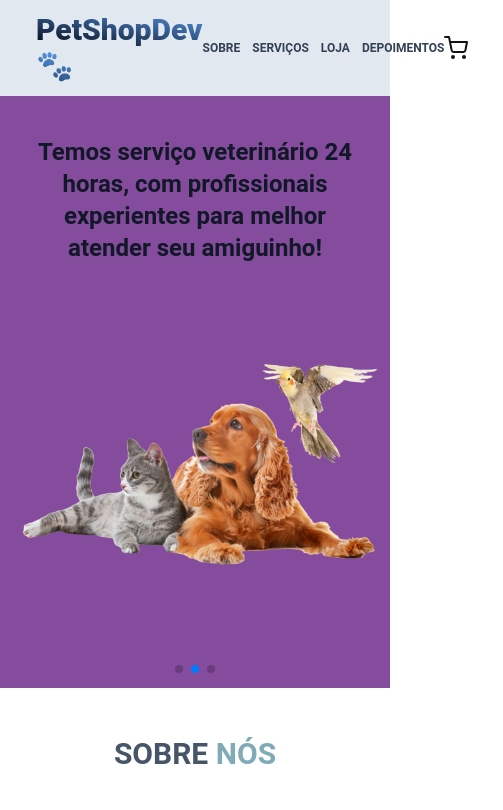
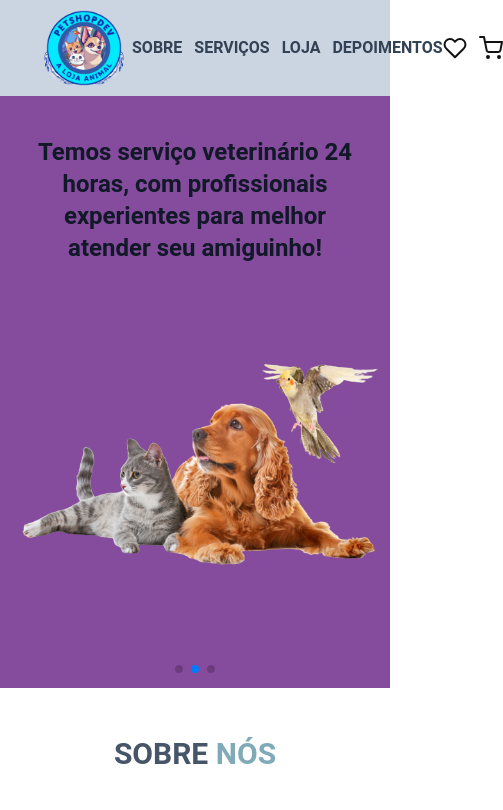
Before and after one commit to alexdev613/devpetshop-to-deploy, a React (Vite) app: page / in a window 390 px wide. Shown: the top 810 px of the page, 503 px wide, since content can reach past the window. Built offline with nearby package versions, Linux system fonts and the light colour scheme.

Commit message:
feat: mudançãos no Header e adicionei imagem da logo

```diff
--- a/src/components/Header/index.tsx
+++ b/src/components/Header/index.tsx
@@ -1,43 +1,40 @@
 import { Link } from "react-router-dom";
-import { FiShoppingCart } from "react-icons/fi";
+import { FiHeart, FiShoppingCart } from "react-icons/fi";
 import { useContext } from "react";
 import { CartContext } from "../../contexts/CartContext";
+import logo from '../../assets/logopet.png';
 
 export function Header() {
 
   const {cartAmount} = useContext(CartContext);
 
   return (
-    <header className="w-full px-4 bg-slate-200 ">
+    <header className="w-full px-4 bg-slate-300">
       <nav className="flex items-center max-w-7xl h-24 justify-between px-5 mx-auto select-none">
-        <Link to="/" className="font-bold text-2xl">
-          <h1 className="font-extrabold">
-            <span className="max-360:text-2xl text-3xl sm:text-4xl bg-gradient-to-tr from-gray-950 to-blue-400 bg-clip-text text-transparent">
-              PetShopDev
-              <span className="max-300:hidden inline sm:hidden">
-              🐾
-              </span>
-            </span>
-            <span className="sm:inline hidden">
-              🐶🐱🐤
-            </span>
-          </h1>
+        <Link to="/" className="font-bold text-2xl flex justify-center items-center">
+          <img className="max-h-24 max-w-24" src={logo} alt="" />
+          <span className="hidden md:block">PetShopDev</span>
         </Link>
 
-        <div className="flex gap-3 text-xs md:text-lg font-semibold text-slate-700">
-          <Link to='#about' target="_parent">
+        <div className="flex gap-3 text-normal md:text-lg font-semibold text-slate-700">
+          <Link to='#about' target="_parent" className="hover:bg-slate-400">
             <h3>SOBRE</h3>
           </Link>
-          <Link to='#services' target="_parent">
+          <Link to='#services' target="_parent" className="hover:bg-slate-400">
             <h3>SERVIÇOS</h3>
           </Link>
-          <Link to='#products' target="_parent">
+          <Link to='#products' target="_parent" className="hover:bg-slate-400">
             <h3>LOJA</h3>
           </Link>
-          <Link to='#feedback' target="_parent">
+          <Link to='#feedback' target="_parent" className="hover:bg-slate-400">
             <h3>DEPOIMENTOS</h3>
           </Link>
         </div>
+
+        <div className="flex gap-3">
+          <Link to='' className="relative">
+            <FiHeart size={24} color="#121212" />
+          </Link>
 
           <Link to="/carrinho" className="relative">
             <FiShoppingCart size={24} color="#121212" />
@@ -47,6 +44,8 @@ export function Header() {
               </span>
             )}
           </Link>
+        </div>
+
 
       </nav>
     </header>
```
Also changed, not shown: src/assets/logopet.png (added). Lines whose indentation alone changed are shown as unchanged.
